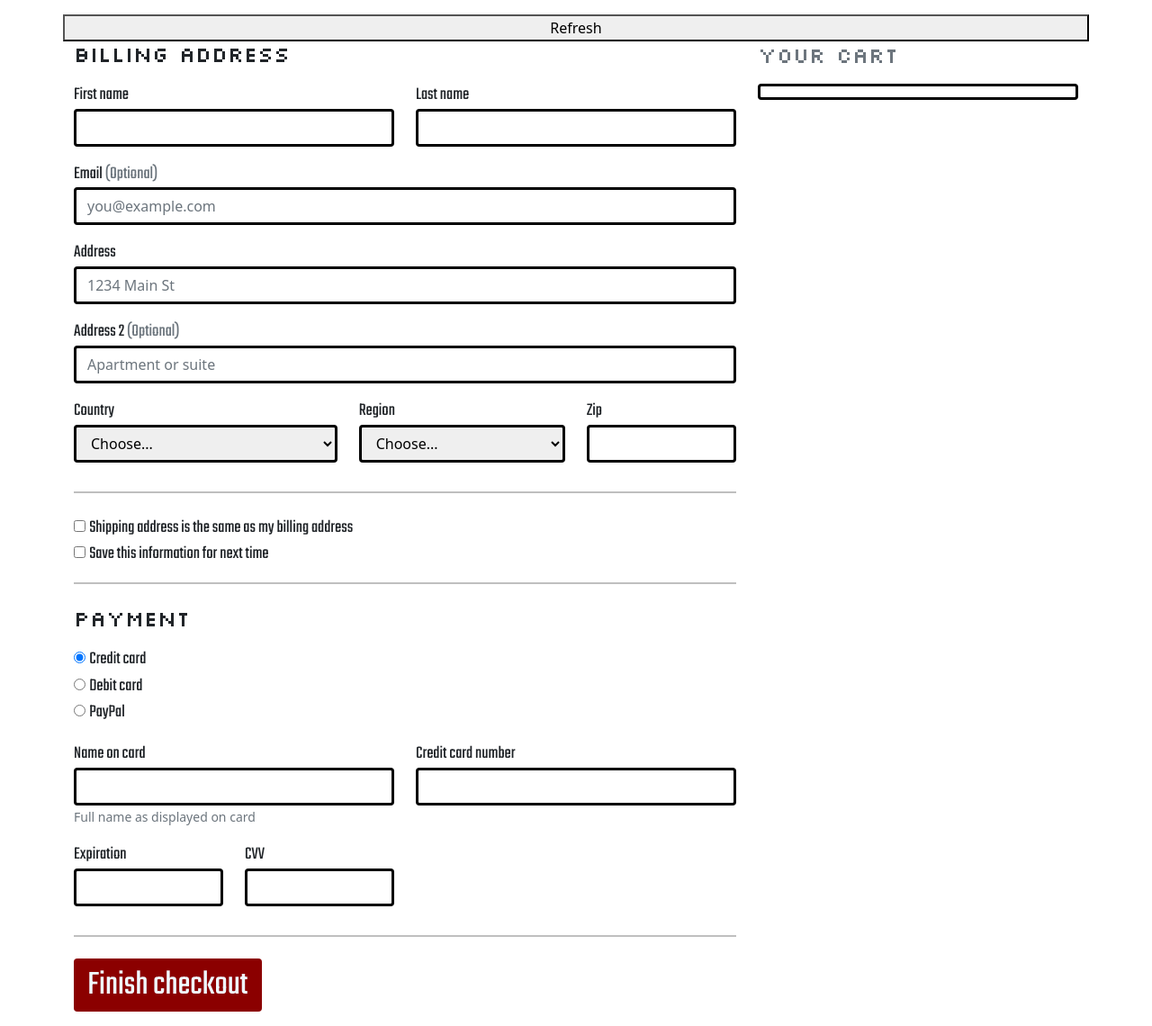
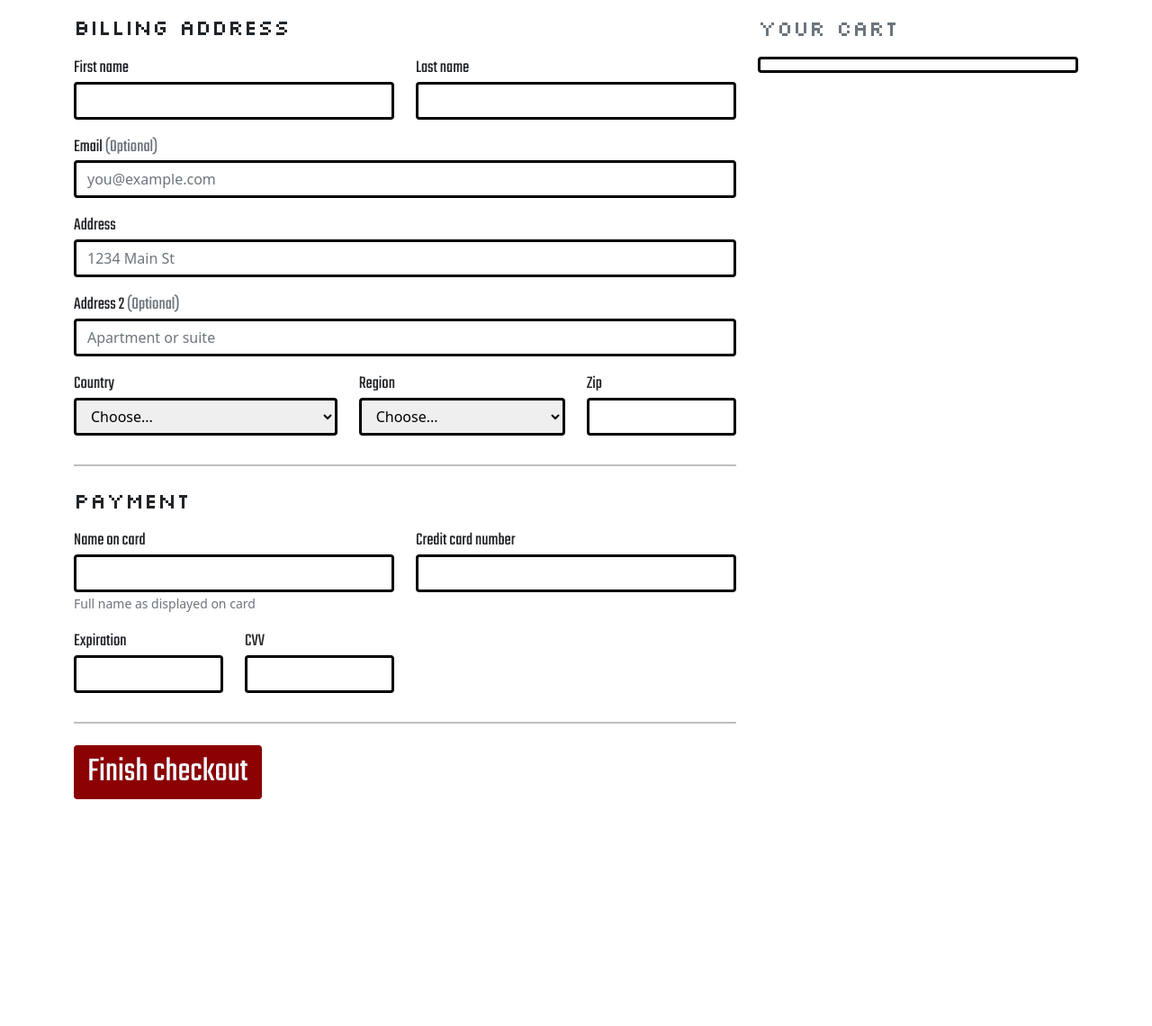
Before and after one commit to Andrej-Dusa/Semka, a PHP site: page /App/Views/Cart/cart.view.php in a window 1280 px wide. Shown: the whole page at 90% size. After the commit the page ends 888 px from the top, so only its background shows below. Run offline with PHP 8.4, Linux system fonts and the light colour scheme; some libraries are stand-ins or nearby versions.

Commit message:
finished cart

```diff
--- a/php_mysql/www/App/Views/Cart/cart.view.php
+++ b/php_mysql/www/App/Views/Cart/cart.view.php
@@ -34,7 +34,6 @@
 
             </ul>
         </div>
-        <button onclick="getCart()" class="primary" > Refresh</button>
         <!--Billing section-->
         <div class="col-md-8 order-md-1">
             <h4 class="mb-3">Billing address</h4>
@@ -106,34 +105,11 @@
                         </div>
                     </div>
                 </div>
-                <!--Checkboxes -->
-                <hr class="mb-4">
-                <div class="custom-control custom-checkbox">
-                    <input type="checkbox" class="custom-control-input" id="same-address">
-                    <label class="custom-control-label" for="same-address">Shipping address is the same as my billing address</label>
-                </div>
-                <div class="custom-control custom-checkbox">
-                    <input type="checkbox" class="custom-control-input" id="save-info">
-                    <label class="custom-control-label" for="save-info">Save this information for next time</label>
-                </div>
+
                 <hr class="mb-4">
 
                 <h4 class="mb-3">Payment</h4>
                 <!--Payment-->
-                <div class="d-block my-3">
-                    <div class="custom-control custom-radio">
-                        <input id="credit" name="paymentMethod" type="radio" class="custom-control-input" checked required>
-                        <label class="custom-control-label" for="credit">Credit card</label>
-                    </div>
-                    <div class="custom-control custom-radio">
-                        <input id="debit" name="paymentMethod" type="radio" class="custom-control-input" required>
-                        <label class="custom-control-label" for="debit">Debit card</label>
-                    </div>
-                    <div class="custom-control custom-radio">
-                        <input id="paypal" name="paymentMethod" type="radio" class="custom-control-input" required>
-                        <label class="custom-control-label" for="paypal">PayPal</label>
-                    </div>
-                </div>
                 <div class="row">
                     <div class="col-md-6 mb-3">
                         <label for="cc-name">Name on card</label>
--- a/php_mysql/www/App/Views/Shoes/add.view.php
+++ b/php_mysql/www/App/Views/Shoes/add.view.php
@@ -17,6 +17,7 @@
     <script src="https://code.jquery.com/jquery-3.3.1.slim.min.js" integrity="sha384-q8i/X+965DzO0rT7abK41JStQIAqVgRVzpbzo5smXKp4YfRvH+8abtTE1Pi6jizo" crossorigin="anonymous"></script>
     <script src="https://cdn.jsdelivr.net/npm/popper.js@1.14.6/dist/umd/popper.min.js" integrity="sha384-wHAiFfRlMFy6i5SRaxvfOCifBUQy1xHdJ/yoi7FRNXMRBu5WHdZYu1hA6ZOblgut" crossorigin="anonymous"></script>
     <script src="https://cdn.jsdelivr.net/npm/bootstrap@4.2.1/dist/js/bootstrap.min.js" integrity="sha384-B0UglyR+jN6CkvvICOB2joaf5I4l3gm9GU6Hc1og6Ls7i6U/mkkaduKaBhlAXv9k" crossorigin="anonymous"></script>
+    <script src="../../../public/js/script.js"></script>
 </head>
 <body>
 <!--Add form-->
@@ -46,6 +47,11 @@
                     <label for="text"></label>
                     <input type="text" class="form-control" name="description" id="descriptionIn" placeholder="Enter descritpion">
                 </div>
+
+                <div class="mb-3">
+                    <label for="text"></label>
+                    <input type="text" class="form-control" name="sale" id="saleIn" placeholder="Enter Sale%">
+                </div>
                 <hr class="mb-4">
                 <button class="button-buy-checkout" type="submit">Submit</button>
             </form>
--- a/php_mysql/www/App/Views/User/edit.view.php
+++ b/php_mysql/www/App/Views/User/edit.view.php
@@ -17,6 +17,7 @@
     <script src="https://code.jquery.com/jquery-3.3.1.slim.min.js" integrity="sha384-q8i/X+965DzO0rT7abK41JStQIAqVgRVzpbzo5smXKp4YfRvH+8abtTE1Pi6jizo" crossorigin="anonymous"></script>
     <script src="https://cdn.jsdelivr.net/npm/popper.js@1.14.6/dist/umd/popper.min.js" integrity="sha384-wHAiFfRlMFy6i5SRaxvfOCifBUQy1xHdJ/yoi7FRNXMRBu5WHdZYu1hA6ZOblgut" crossorigin="anonymous"></script>
     <script src="https://cdn.jsdelivr.net/npm/bootstrap@4.2.1/dist/js/bootstrap.min.js" integrity="sha384-B0UglyR+jN6CkvvICOB2joaf5I4l3gm9GU6Hc1og6Ls7i6U/mkkaduKaBhlAXv9k" crossorigin="anonymous"></script>
+    <script src="../../../public/js/script.js"></script>
 </head>
 <body>
 <!--Add form-->
--- a/php_mysql/www/App/Views/User/register.view.php
+++ b/php_mysql/www/App/Views/User/register.view.php
@@ -17,6 +17,7 @@
     <script src="https://code.jquery.com/jquery-3.3.1.slim.min.js" integrity="sha384-q8i/X+965DzO0rT7abK41JStQIAqVgRVzpbzo5smXKp4YfRvH+8abtTE1Pi6jizo" crossorigin="anonymous"></script>
     <script src="https://cdn.jsdelivr.net/npm/popper.js@1.14.6/dist/umd/popper.min.js" integrity="sha384-wHAiFfRlMFy6i5SRaxvfOCifBUQy1xHdJ/yoi7FRNXMRBu5WHdZYu1hA6ZOblgut" crossorigin="anonymous"></script>
     <script src="https://cdn.jsdelivr.net/npm/bootstrap@4.2.1/dist/js/bootstrap.min.js" integrity="sha384-B0UglyR+jN6CkvvICOB2joaf5I4l3gm9GU6Hc1og6Ls7i6U/mkkaduKaBhlAXv9k" crossorigin="anonymous"></script>
+    <script src="../../../public/js/script.js"></script>
 </head>
 <body>
 <!--Add form-->
--- a/php_mysql/www/App/Views/root.layout.view.php
+++ b/php_mysql/www/App/Views/root.layout.view.php
@@ -133,7 +133,7 @@
             </li>
         </ul>
     </div>
-    <p class="copyright">&copy; 2017-2019 Urban Store</p>
+    <p class="copyright">&copy; 2022-2023 Urban Store</p>
 </footer>
 </body>
 </html>
--- a/php_mysql/www/public/js/cart.js
+++ b/php_mysql/www/public/js/cart.js
@@ -3,12 +3,13 @@ async function getCart() {
     if (cartForm) {
 
         const response = await fetch('?c=cart&a=load');
-        const cart = await response.json();
+        const shoes = await response.json();
 
         document.getElementById('cart1').innerHTML = '';
         let totalprice = 0;
 
-        cart.forEach(function(x) {
+
+        shoes.forEach(function(x) {
             const newReview = document.createElement('div');
             newReview.innerHTML =
                 `<li class="list-group-item d-flex justify-content-between lh-condensed">
@@ -17,6 +18,7 @@ async function getCart() {
                     </div>
                     <img class="img-cart img-responsive" src=${x.image_ref} alt="Image">
                     <span class="text-muted">${x.price}€</span>
+                    <a href="?c=cart&a=delete&id=${x.id}" class="btn btn-danger">X</a>
                 </li>`
 
             document.getElementById('cart1').appendChild(newReview);
@@ -33,4 +35,45 @@ async function getCart() {
     }
 }
 
+async function deleteCart() {
+    const cartForm = document.getElementById('cart1');
+    if (cartForm) {
+        cartForm.addEventListener('submit', async function (event) {
+            // prevent the default form submit behavior
+            event.preventDefault();
+
+            const response = await fetch('?c=cart&a=load');
+            const shoes = await response.json();
+
+            document.getElementById('cart1').innerHTML = '';
+            let totalprice = 0;
+
+
+            shoes.forEach(function(x) {
+                const newReview = document.createElement('div');
+                newReview.innerHTML =
+                    `<li class="list-group-item d-flex justify-content-between lh-condensed">
+                    <div>
+                        <h6 class="my-0">${x.title}</h6>
+                    </div>
+                    <img class="img-cart img-responsive" src=${x.image_ref} alt="Image">
+                    <span class="text-muted">${x.price}€</span>
+                    <a href="?c=cart&a=delete&id=${x.id}" class="btn btn-danger" id="cart-delete">X</a>
+                </li>`
+
+                document.getElementById('cart1').appendChild(newReview);
+                totalprice += x.price;
+            })
+            parseFloat(totalprice).toFixed(2);
+            const newReview = document.createElement('div');
+            newReview.innerHTML =
+                ` <li class="list-group-item d-flex justify-content-between">
+                    <span>Total (EURO)</span>
+                    <strong>${parseFloat(totalprice).toFixed(2)}€</strong>
+                </li>`
+            document.getElementById('cart1').appendChild(newReview);
+        });
+    }
+}
+
 window.onload = getCart();
```
Also changed, not shown: php_mysql/www/App/Controllers/CartController.php (+8 -5 lines), php_mysql/www/App/Controllers/ShoesController.php (+8 -0 lines), php_mysql/www/public/js/script.js (+10 -0 lines), php_mysql/www/public/css/checkout.css (line endings or trailing spaces), 3 other files.
